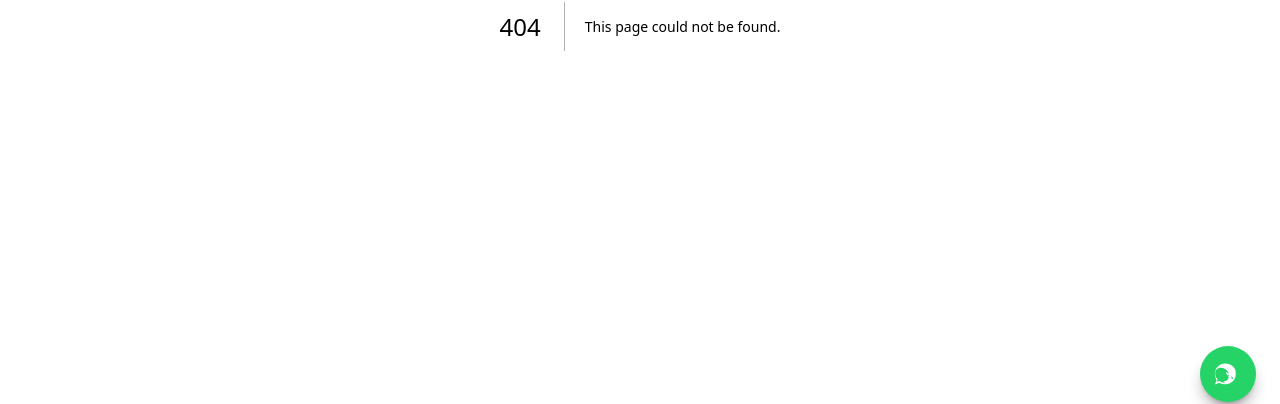
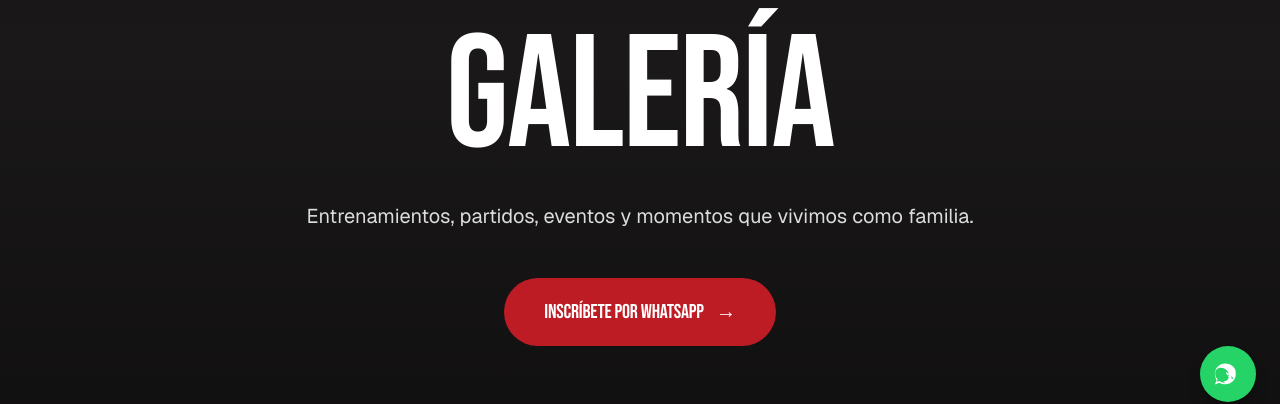
Before and after one commit to Alejandro04/Website-Escuela-de-Football-Corazon-del-Tachira, a Next.js app: page /galeria in a window 1280 px wide. Before the commit this address had no page. Shown: the part 374-778 px from the top of the page. Built offline with nearby package versions, Linux system fonts and the light colour scheme.

Commit message:
feat: galería page — grid of albums with lightbox

```diff
--- /dev/null
+++ b/app/galeria/page.tsx
@@ -0,0 +1,30 @@
+import type { Metadata } from "next";
+import { Hero } from "@/components/hero";
+import { GalleryGrid } from "@/components/gallery-grid";
+import { Reveal } from "@/components/reveal";
+import { gallery } from "@/lib/data/gallery";
+
+export const metadata: Metadata = {
+  title: "Galería",
+  description: "Fotos de entrenamientos, partidos y eventos de la escuela.",
+};
+
+export default function GaleriaPage() {
+  return (
+    <>
+      <Hero
+        title="GALERÍA"
+        subtitle="Entrenamientos, partidos, eventos y momentos que vivimos como familia."
+        variant="dark"
+      />
+
+      <section className="bg-brand-white py-20 sm:py-28">
+        <div className="mx-auto max-w-7xl px-6 lg:px-8">
+          <Reveal>
+            <GalleryGrid albums={gallery} />
+          </Reveal>
+        </div>
+      </section>
+    </>
+  );
+}
```
